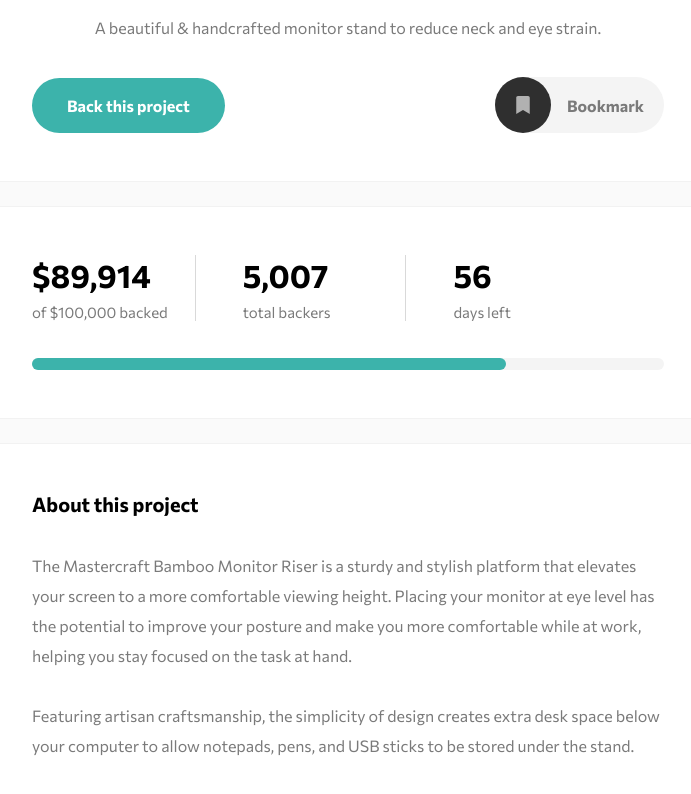
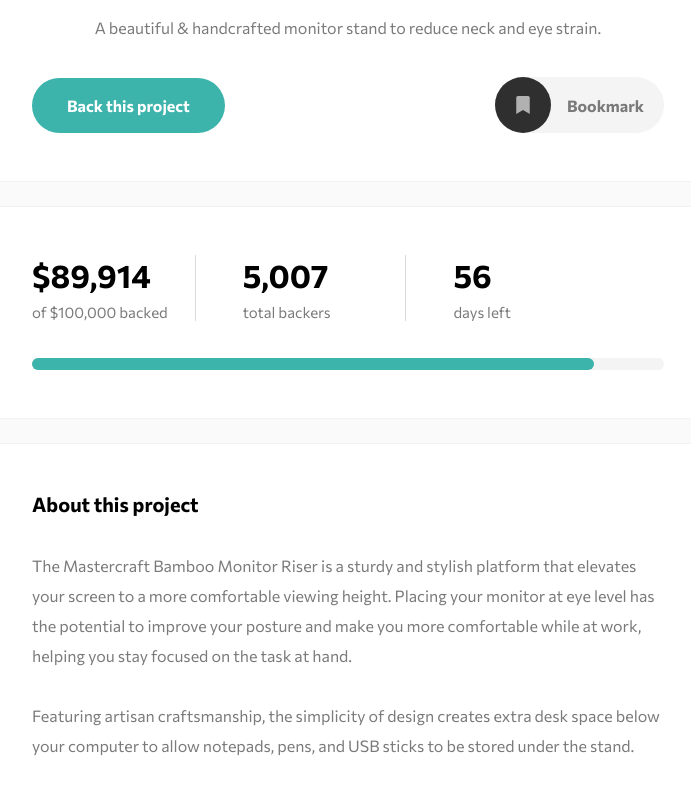
Before and after one commit to EdwinSch/react-crowdfunding-productpage, a React (Vite) app: page / in a window 1280 px wide. Shown: the top 794 px of the page, without its empty margins (292-983 px from the left). Built offline with nearby package versions, Linux system fonts and the light colour scheme.

Commit message:
style: animation for progress bar

```diff
--- a/src/components/_Stats.scss
+++ b/src/components/_Stats.scss
@@ -45,9 +45,21 @@
 
   .progress {
     height: 100%;
-    width: 75%;
+    width: 89%;
     background: $primary;
     border-radius: 33.5px;
+    animation-name: fill;
+    animation-duration: 1s;
+    animation-timing-function: ease-out;
+
+    @keyframes fill {
+      from {
+        width: 0%;
+      }
+      to {
+        width: 89%;
+      }
+    }
   }
 }
 
```
